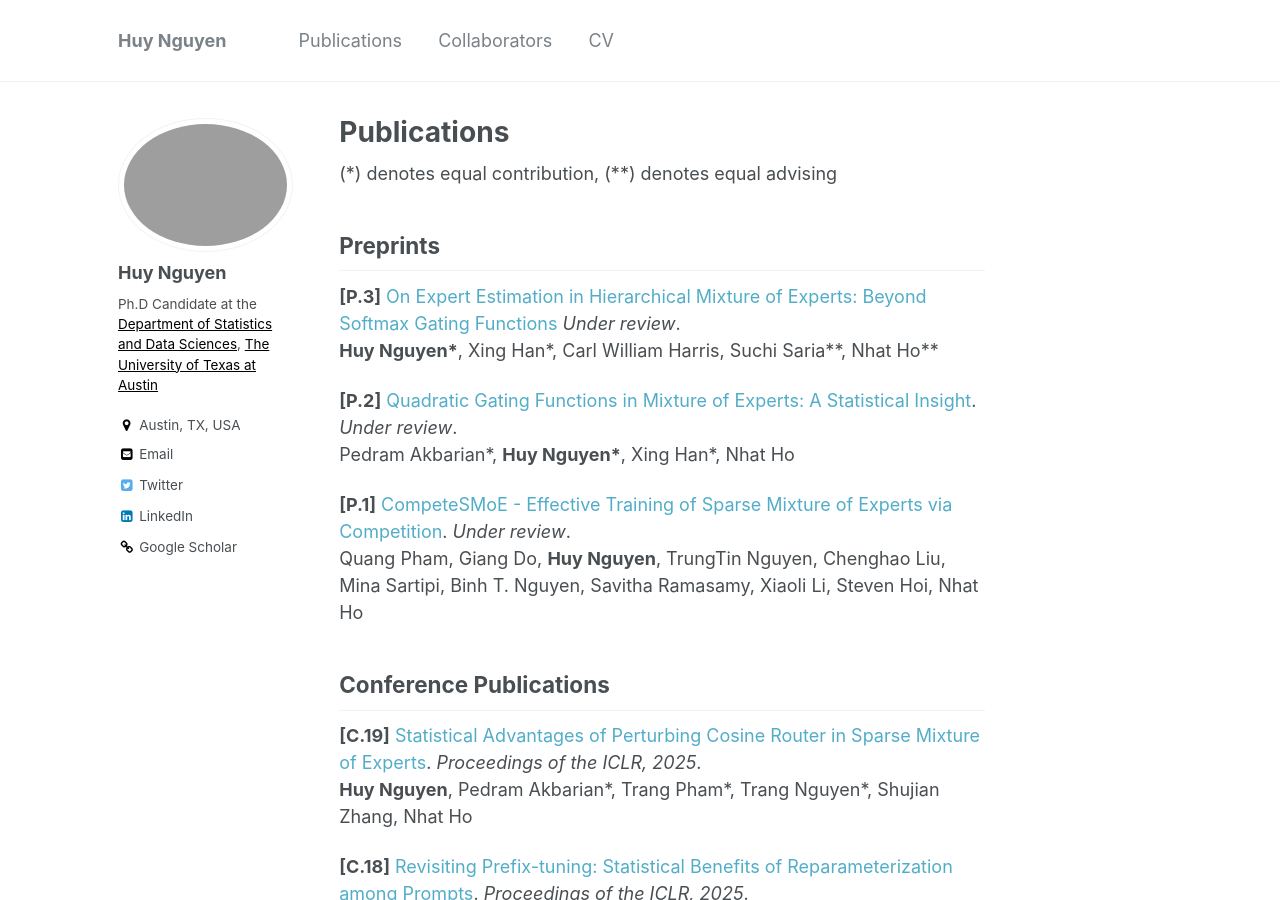
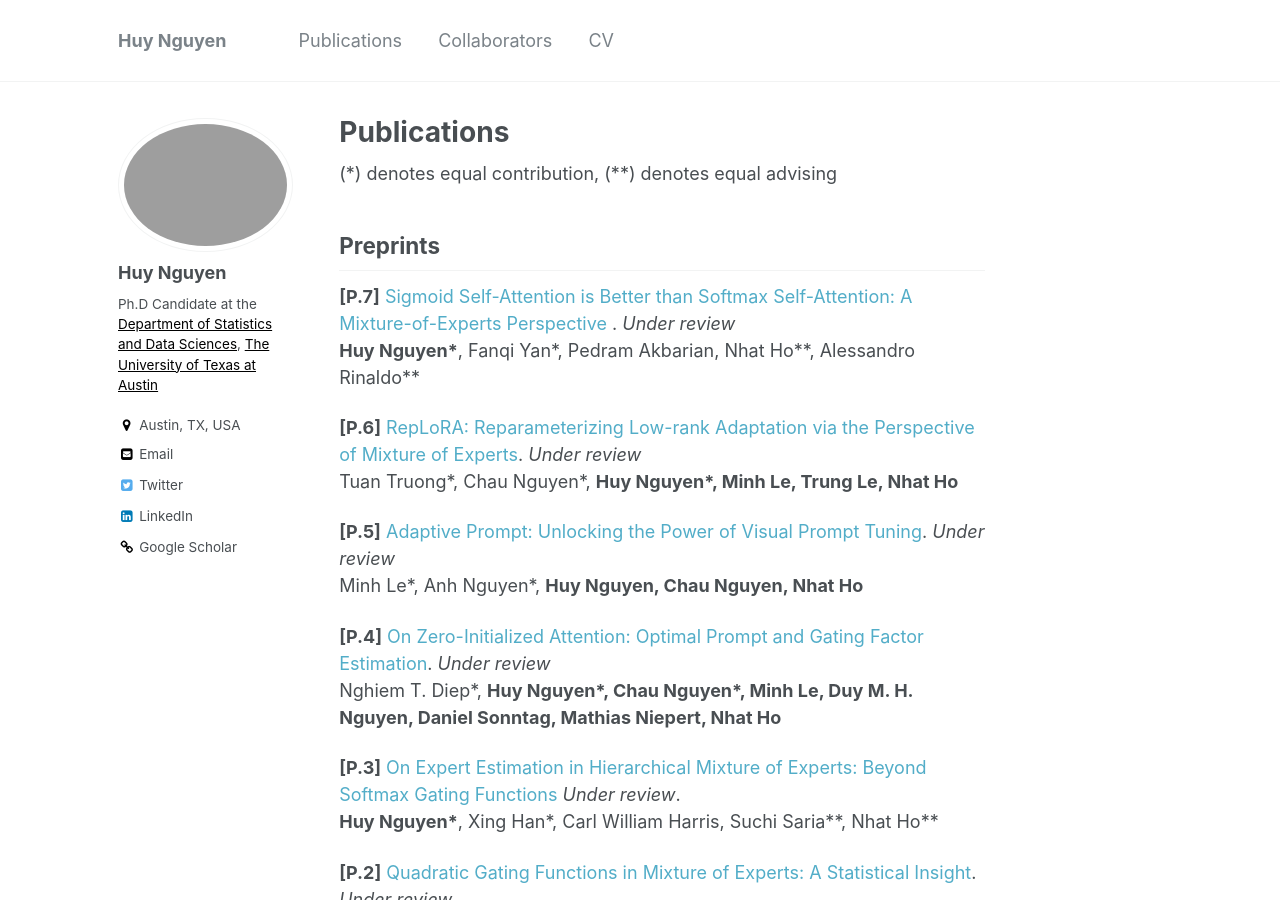
Before and after one commit to snowwhite2011/huyentrang0811.github.io, a Jekyll site: the page built from _pages/articles.md, in a window 1280 px wide and 900 px high. Built offline with Jekyll 4.4.1, drawn with Linux system fonts in a browser that asks for light colours.

Commit message:
Update articles.md

```diff
--- a/_pages/articles.md
+++ b/_pages/articles.md
@@ -13,6 +13,19 @@ redirect_from:
 (*) denotes equal contribution, (**) denotes equal advising
 
 ## Preprints
+
+**[P.7]** [Sigmoid Self-Attention is Better than Softmax Self-Attention: A Mixture-of-Experts Perspective
+](https://www.arxiv.org/abs/2502.00281). *Under review* <br/>
+<b>Huy Nguyen\*</b>, Fanqi Yan\*, Pedram Akbarian, Nhat Ho\*\*, Alessandro Rinaldo\*\*
+
+**[P.6]** [RepLoRA: Reparameterizing Low-rank Adaptation via the Perspective of Mixture of Experts](https://arxiv.org/abs/2410.02200). *Under review* <br/>
+Tuan Truong\*, Chau Nguyen\*, <b>Huy Nguyen\*<b>, Minh Le, Trung Le, Nhat Ho
+
+**[P.5]** [Adaptive Prompt: Unlocking the Power of Visual Prompt Tuning](https://arxiv.org/abs/2501.18936). *Under review* <br/>
+Minh Le\*, Anh Nguyen\*, <b>Huy Nguyen<b>, Chau Nguyen, Nhat Ho
+
+**[P.4]** [On Zero-Initialized Attention: Optimal Prompt and Gating Factor Estimation](https://arxiv.org/abs/2410.02200). *Under review* <br/>
+Nghiem T. Diep\*, <b>Huy Nguyen\*<b>, Chau Nguyen\*, Minh Le, Duy M. H. Nguyen, Daniel Sonntag, Mathias Niepert, Nhat Ho
 
 **[P.3]** [On Expert Estimation in Hierarchical Mixture of Experts: Beyond Softmax Gating Functions](https://arxiv.org/pdf/2410.02935) *Under review*. <br/>
 <b>Huy Nguyen\*</b>, Xing Han\*, Carl William Harris, Suchi Saria\*\*, Nhat Ho\*\*
```
